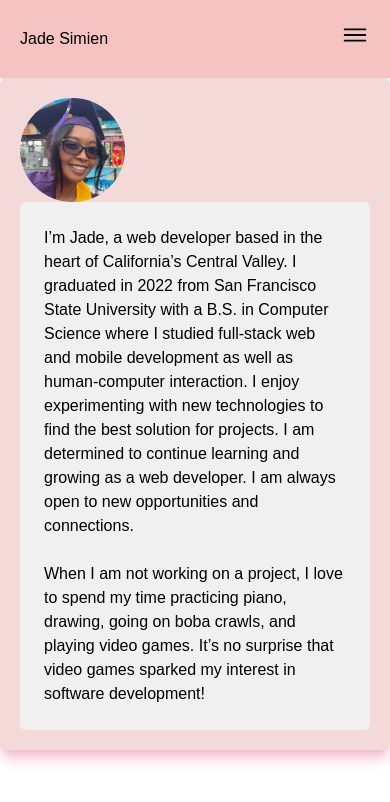
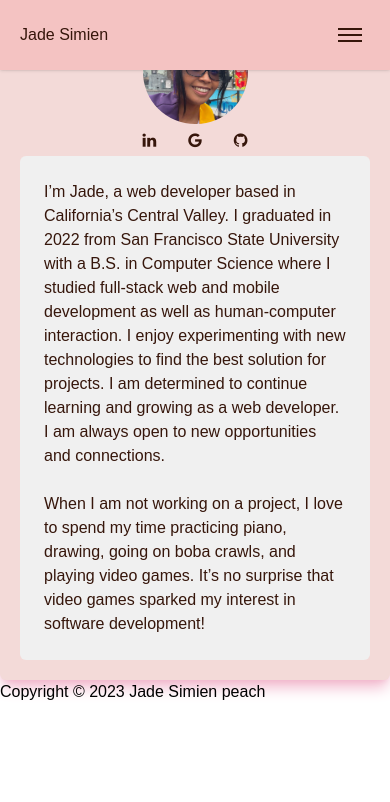
Before and after one commit to JadeS01/portfolio, a SvelteKit app in the folder portfolio/: page /about in a window 390 px wide. Shown: the top 802 px of the page. Built offline with nearby package versions, Linux system fonts and the light colour scheme.

Commit message:
fixed responsive nav

```diff
--- a/portfolio/src/app.html
+++ b/portfolio/src/app.html
@@ -4,6 +4,7 @@
 <head>
 	<meta charset="utf-8" />
 	<link rel="icon" href="%sveltekit.assets%/favicon.png" />
+	<link rel="stylesheet" href="https://cdnjs.cloudflare.com/ajax/libs/font-awesome/4.7.0/css/font-awesome.min.css">
 	<meta name="viewport" content="width=device-width" />
 	<script type="module" src="https://unpkg.com/ionicons@5.5.2/dist/ionicons/ionicons.esm.js"></script>
 	<script nomodule src="https://unpkg.com/ionicons@5.5.2/dist/ionicons/ionicons.js"></script>
--- a/portfolio/src/app.postcss
+++ b/portfolio/src/app.postcss
@@ -7,15 +7,24 @@
     :root {
         font-family: 'Mulish', sans-serif;
     }
+
+    .bg-current-darken {
+        background-color: rgba(0, 0, 0, 0.2);
+    }
 }
 
 @layer components {
+
+    .fa {
+        @apply p-3 text-peach-primary px-4 py-2 rounded-full flex justify-center
+    }
+
     .lavender-card {
         @apply bg-lavendar-primary rounded p-6 shadow-lg shadow-rose-600;
     }
 
     .peach-card {
-        @apply bg-peach-secondary rounded-md p-6 shadow-lg shadow-peach-tertiary;
+        @apply bg-peach-secondary rounded-md p-6 shadow-lg shadow-peach-tertiary text-peach-primary;
     }
 
     .light-card {
@@ -23,7 +32,11 @@
     }
 
     .peach-navbar {
-        @apply p-5 bg-peach-primary shadow md:flex md:items-center md:justify-between
+        @apply fixed inset-x-0 p-5 bg-peach-primary shadow md:flex md:items-center md:justify-between text-peach-primary
+    }
+
+    .navbar-mobile {
+        @apply fixed inset-x-0 bg-inherit left-0 top-0 w-full p-10 rounded-b-3xl space-y-10 text-inherit text-center md:hidden
     }
 
     .navbar-links {
@@ -34,11 +47,11 @@
         @apply mx-4 my-6 md:my-0
     }
     .peach-link {
-        @apply text-xl hover:text-peach-tertiary duration-500
+        @apply hover:text-peach-tertiary duration-500 text-base
     }
 
     .peach-accent-button {
-        @apply bg-peach-accentColor text-peach-secondary duration-500 px-6 mx-4 hover:bg-peach-accentColorDark py-3 rounded-sm
+        @apply bg-peach-quaternary text-peach-secondary duration-500 px-6 mx-4 hover:bg-peach-secondary py-3 rounded-sm
     }
 }
 /* @font-face {
--- a/portfolio/src/components/Footer.svelte
+++ b/portfolio/src/components/Footer.svelte
@@ -5,5 +5,5 @@
 </script>
 
 <div>
-	<div>Copyright © 2023 Jade Simien {theme}</div>
+	<div class="text-{theme}-primary">Copyright © 2023 Jade Simien {theme}</div>
 </div>
--- a/portfolio/src/components/Navbar.svelte
+++ b/portfolio/src/components/Navbar.svelte
@@ -1,21 +1,54 @@
+<script>
+	import Dropdown from './Dropdown.svelte';
+	function toggleMenu() {
+		if (typeof document !== 'undefined') {
+			const icon = document.querySelector('#icon');
+			const links = document.querySelector('#links');
+			const navLinks = document.querySelector('#nav-links');
+			// navLinks?.classList.toggle('hidden');
+			icon?.classList.toggle('bg-current-darken');
+			links?.classList.toggle('hidden');
+		} else {
+			console.warn('could not access document');
+		}
+	}
+	function toggleDropdown() {
+		if (typeof document !== 'undefined') {
+			const button = document.querySelector('#theme-button');
+			button?.classList.toggle('bg-current-darken');
+		} else {
+			console.warn('could not access document');
+		}
+	}
+</script>
+
 <div>
 	<nav class="peach-navbar">
 		<div class="flex justify-between items-center">
 			<span>
-				<h1>Jade Simien</h1>
+				<h1><a href="/">Jade Simien</a></h1>
 			</span>
-			<span class="text-3xl cursor-pointer md:hidden block">
-				<ion-icon name="menu-outline" />
-			</span>
+			<div id="icon" class="space-y-1 md:hidden cursor-pointer z-20 p-2" on:click={toggleMenu}>
+				<div class="w-6 h-0.5 bg-peach-lines" />
+				<div class="w-6 h-0.5 bg-peach-lines" />
+				<div class="w-6 h-0.5 bg-peach-lines" />
+			</div>
 		</div>
 
-		<ul class="navbar-links">
+		<ul id="nav-links" class="navbar-links">
 			<li class="link-wrapper"><a href="/about" class="peach-link">About</a></li>
 			<li class="link-wrapper"><a href="/projects" class="peach-link">Projects</a></li>
 			<li class="link-wrapper"><a href="/resume" class="peach-link">Resume</a></li>
 			<li class="link-wrapper"><a href="/contact" class="peach-link">Contact</a></li>
 			<button class="peach-accent-button">Theme</button>
-			<h2 class="" />
+		</ul>
+
+		<ul id="links" class="hidden navbar-mobile">
+			<li><a href="/about" class="peach-link">About</a></li>
+			<li><a href="/projects" class="peach-link">Projects</a></li>
+			<li><a href="/resume" class="peach-link">Resume</a></li>
+			<li><a href="/contact" class="peach-link">Contact</a></li>
+			<button id="theme-button" class="peach-accent-button">Theme</button>
 		</ul>
 	</nav>
 </div>
--- a/portfolio/src/routes/+layout.svelte
+++ b/portfolio/src/routes/+layout.svelte
@@ -1,9 +1,11 @@
 <script lang="ts">
 	import '../app.postcss';
 	import Navbar from '../components/Navbar.svelte';
+	import Footer from '../components/Footer.svelte';
 </script>
 
 <main>
 	<Navbar />
 	<slot />
+	<Footer />
 </main>
--- a/portfolio/src/routes/about/+page.svelte
+++ b/portfolio/src/routes/about/+page.svelte
@@ -1,19 +1,25 @@
 <div>
 	<div class="p-5 peach-card">
+		<div class="flex items-center justify-center">
 			<img
 				src="/Screen Shot 2023-02-19 at 9.16.02 PM.png"
 				alt="Jade"
 				class="rounded-full max-w-screen-sm min-w-screen-sm"
 				width="30%"
 			/>
+		</div>
+		<div class="flex items-center justify-center">
+			<a href="https://www.linkedin.com/in/jade-simien-b30516207" class="fa fa-linkedin" />
+			<a href="mailto:jadecsimien@gmail.com" class="fa fa-google" />
+			<a href="https://github.com/JadeS01" class="fa fa-github" />
+		</div>
 		<div class="light-card">
 			<div>
-				I’m Jade, a web developer based in the heart of California’s Central Valley. I graduated in
-				2022 from San Francisco State University with a B.S. in Computer Science where I studied
-				full-stack web and mobile development as well as human-computer interaction. I enjoy
-				experimenting with new technologies to find the best solution for projects. I am determined
-				to continue learning and growing as a web developer. I am always open to new opportunities
-				and connections.
+				I’m Jade, a web developer based in California’s Central Valley. I graduated in 2022 from San
+				Francisco State University with a B.S. in Computer Science where I studied full-stack web
+				and mobile development as well as human-computer interaction. I enjoy experimenting with new
+				technologies to find the best solution for projects. I am determined to continue learning
+				and growing as a web developer. I am always open to new opportunities and connections.
 			</div>
 			<br />
 			<div>
--- a/portfolio/tailwind.config.cjs
+++ b/portfolio/tailwind.config.cjs
@@ -13,7 +13,7 @@ const config = {
 					'tertiary': '#A594F9',
 				},
 				'peach': {
-					'primary': '#212427',
+					'primary': '#36160b',
 					'secondary': '#F0F0F0',
 					'tertiary': '#F1B5CB',
 				},
@@ -41,7 +41,8 @@ const config = {
 					'tertiary': '#F1B5CB',
 					'quaternary': '#E88EED',
 					'accentColor': '#D6D9CE',
-					'accentColorDark': '#C3C8B7'
+					'accentColorDark': '#C3C8B7',
+					'lines': '#36160b'
 				},
 				'ocean': {
 					'primary': '#0A2472',
```
Also changed, not shown: portfolio/src/components/Dropdown.svelte (added), 1 other file (tests, documents, lock files or other folders). Lines whose indentation alone changed are shown as unchanged.
